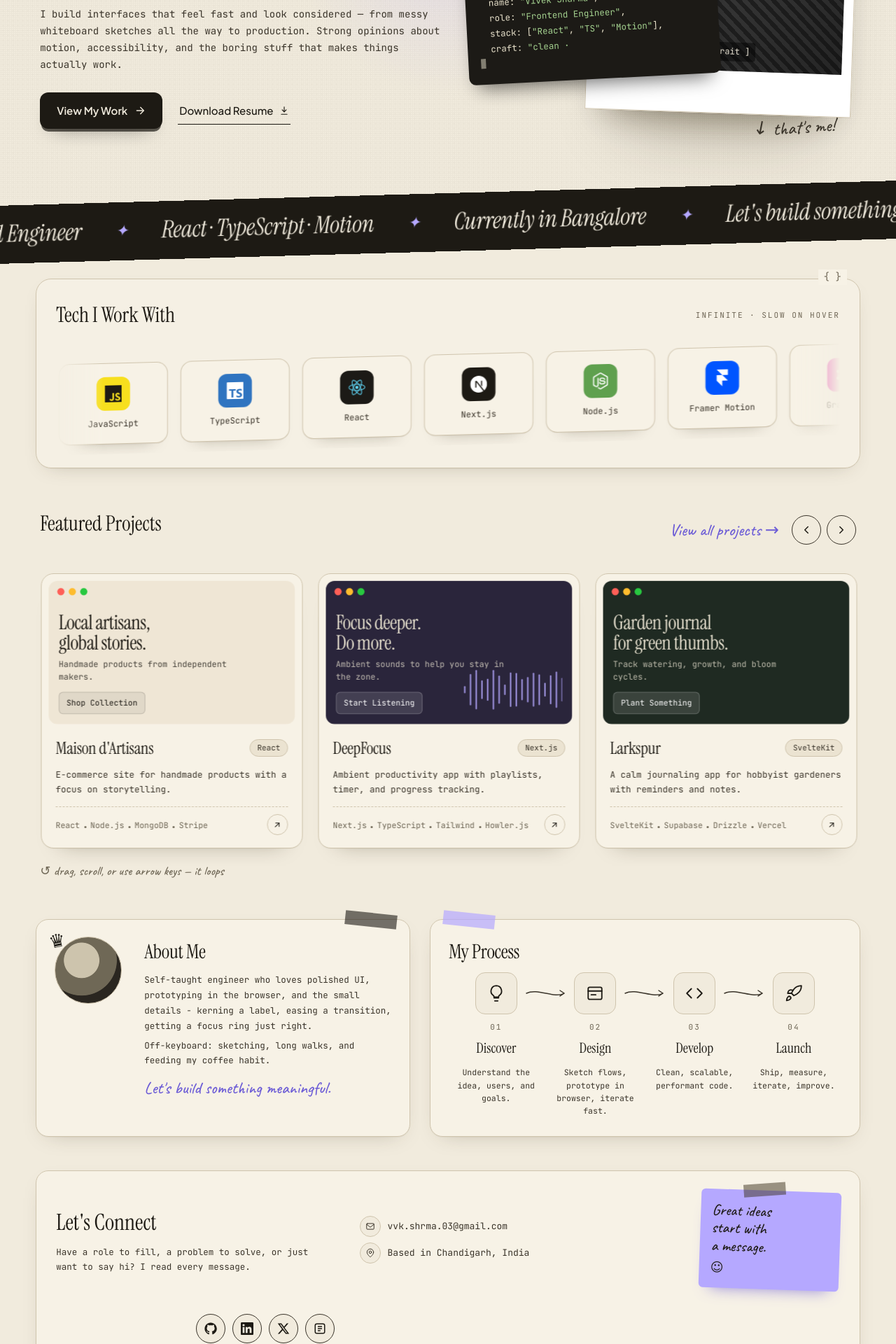
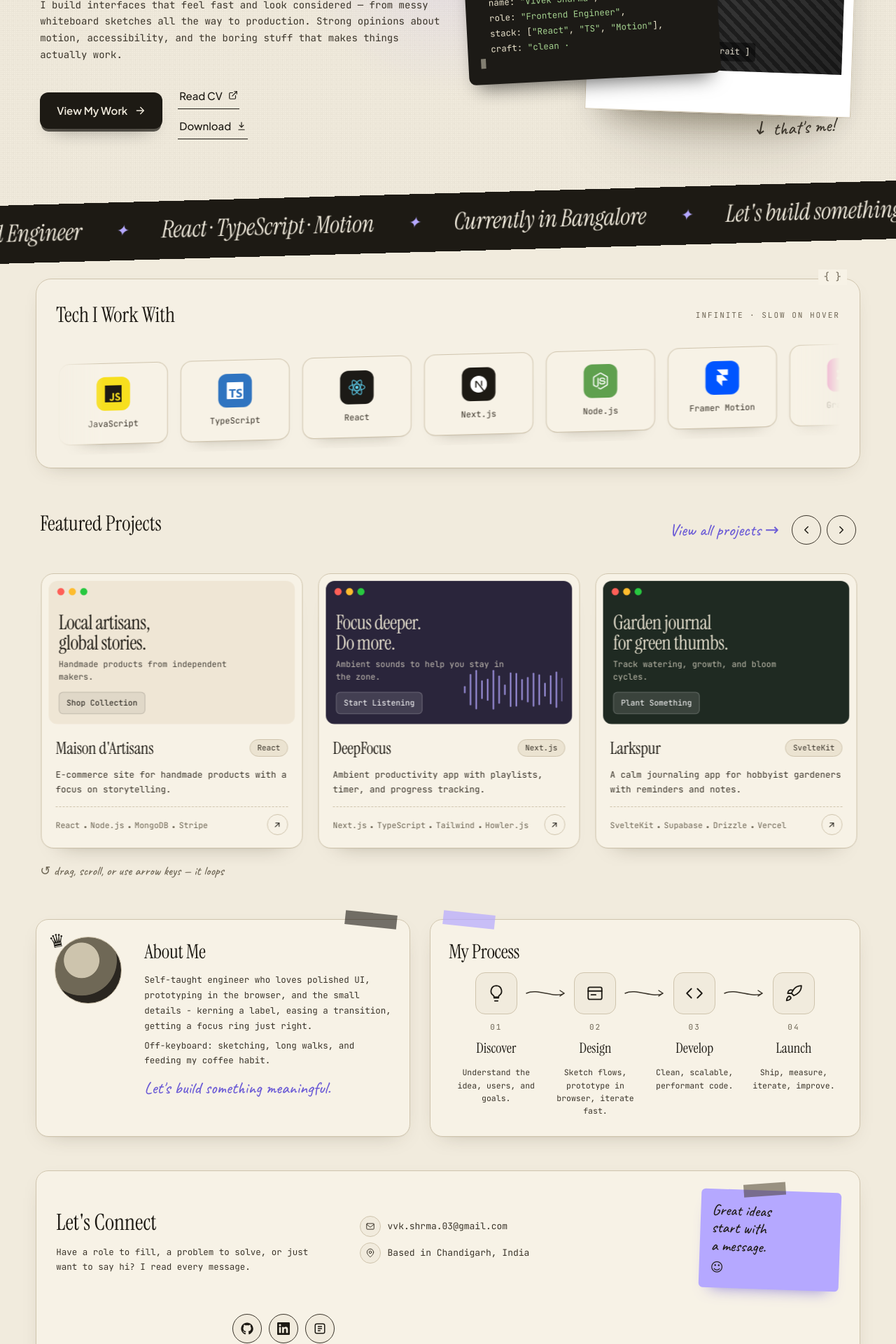
Before and after one commit to KEX-03/Portfolio-V2, a React (Vite) app: page / in a window 1280 px wide. Shown: the part 480-2400 px from the top of the page at 70% size. Built offline with nearby package versions, Linux system fonts and the light colour scheme.

Commit message:
add separate resume CTAs for reading CV in new tab and downloading PDF

```diff
--- a/src/index.css
+++ b/src/index.css
@@ -528,6 +528,13 @@ h1.name .hl:nth-of-type(2)::before {
   margin-top: 28px;
 }
 
+.resume-cta {
+  display: flex;
+  flex-direction: column;
+  align-items: flex-start;
+  gap: 8px;
+}
+
 .btn-primary {
   --mx: 0px;
   --my: 0px;
--- a/src/sections/ContactProcessSection.tsx
+++ b/src/sections/ContactProcessSection.tsx
@@ -98,22 +98,17 @@ export function ContactProcessSection() {
         </div>
         <div className="connect-social-column">
           <div className="socials">
-            <a href="#" data-cursor="hover" aria-label="GitHub">
+            <a href="https://github.com/KEX-03" data-cursor="hover" aria-label="GitHub">
               <svg width="18" height="18" viewBox="0 0 24 24" fill="currentColor">
                 <path d="M12 .5C5.7.5.5 5.7.5 12c0 5.1 3.3 9.4 7.9 10.9.6.1.8-.3.8-.6v-2c-3.2.7-3.9-1.5-3.9-1.5-.5-1.3-1.3-1.7-1.3-1.7-1-.7.1-.7.1-.7 1.2.1 1.8 1.2 1.8 1.2 1 1.8 2.7 1.3 3.4 1 .1-.8.4-1.3.7-1.6-2.6-.3-5.3-1.3-5.3-5.8 0-1.3.5-2.4 1.2-3.2-.1-.3-.5-1.5.1-3.2 0 0 1-.3 3.2 1.2.9-.3 1.9-.4 2.9-.4s2 .1 2.9.4c2.2-1.5 3.2-1.2 3.2-1.2.6 1.7.2 2.9.1 3.2.7.8 1.2 1.9 1.2 3.2 0 4.5-2.7 5.5-5.3 5.8.4.4.8 1.1.8 2.2v3.2c0 .3.2.7.8.6 4.6-1.5 7.9-5.8 7.9-10.9C23.5 5.7 18.3.5 12 .5Z" />
               </svg>
             </a>
-            <a href="#" data-cursor="hover" aria-label="LinkedIn">
+            <a href="https://linkedin.com/in/kex03" data-cursor="hover" aria-label="LinkedIn">
               <svg width="18" height="18" viewBox="0 0 24 24" fill="currentColor">
                 <path d="M20.45 20.45h-3.55v-5.57c0-1.33-.03-3.04-1.86-3.04-1.86 0-2.15 1.45-2.15 2.95v5.66H9.34V9h3.41v1.56h.05c.48-.9 1.64-1.86 3.38-1.86 3.62 0 4.29 2.38 4.29 5.48v6.27ZM5.34 7.43a2.06 2.06 0 1 1 0-4.13 2.06 2.06 0 0 1 0 4.13ZM7.12 20.45H3.56V9h3.56v11.45ZM22.23 0H1.77C.79 0 0 .77 0 1.72v20.56C0 23.23.79 24 1.77 24h20.45c.98 0 1.78-.77 1.78-1.72V1.72C24 .77 23.21 0 22.23 0Z" />
               </svg>
             </a>
-            <a href="#" data-cursor="hover" aria-label="Twitter">
-              <svg width="18" height="18" viewBox="0 0 24 24" fill="currentColor">
-                <path d="M18.244 2H21.5l-7.42 8.48L23 22h-6.91l-5.42-7.08L4.4 22H1.14l7.95-9.08L1 2h7.07l4.9 6.48L18.244 2Zm-1.21 18h1.86L7.06 4H5.1l11.93 16Z" />
-              </svg>
-            </a>
-            <a href="#" data-cursor="hover" aria-label="Read CV">
+            <a href="/Resume_Vivek.pdf" data-cursor="hover" aria-label="Read CV" target="_blank" rel="noopener noreferrer">
               <svg width="18" height="18" viewBox="0 0 24 24" fill="none" stroke="currentColor" strokeWidth="2">
                 <rect x="3" y="3" width="18" height="18" rx="3" />
                 <path d="M8 8h8M8 12h8M8 16h5" />
--- a/src/sections/HeroSection.tsx
+++ b/src/sections/HeroSection.tsx
@@ -169,14 +169,24 @@ export function HeroSection() {
                 </svg>
               </span>
             </button>
-            <button className="btn-link" type="button" data-cursor="hover">
-              Download Resume
-              <svg width="14" height="14" viewBox="0 0 24 24" fill="none" stroke="currentColor" strokeWidth="2" strokeLinecap="round" strokeLinejoin="round">
-                <path d="M12 3v12" />
-                <path d="m7 10 5 5 5-5" />
-                <path d="M5 21h14" />
-              </svg>
-            </button>
+            <div className="resume-cta">
+              <a className="btn-link" href="/Resume_Vivek.pdf" target="_blank" rel="noopener noreferrer" data-cursor="hover">
+                Read CV
+                <svg width="14" height="14" viewBox="0 0 24 24" fill="none" stroke="currentColor" strokeWidth="2" strokeLinecap="round" strokeLinejoin="round">
+                  <path d="M18 13v6a2 2 0 0 1-2 2H5a2 2 0 0 1-2-2V8a2 2 0 0 1 2-2h6" />
+                  <path d="M15 3h6v6" />
+                  <path d="M10 14 21 3" />
+                </svg>
+              </a>
+              <a className="btn-link" href="/Resume_Vivek.pdf" download="Vivek_Sharma_Resume.pdf" data-cursor="hover">
+                Download
+                <svg width="14" height="14" viewBox="0 0 24 24" fill="none" stroke="currentColor" strokeWidth="2" strokeLinecap="round" strokeLinejoin="round">
+                  <path d="M12 3v12" />
+                  <path d="m7 10 5 5 5-5" />
+                  <path d="M5 21h14" />
+                </svg>
+              </a>
+            </div>
           </div>
         </div>
 
```
